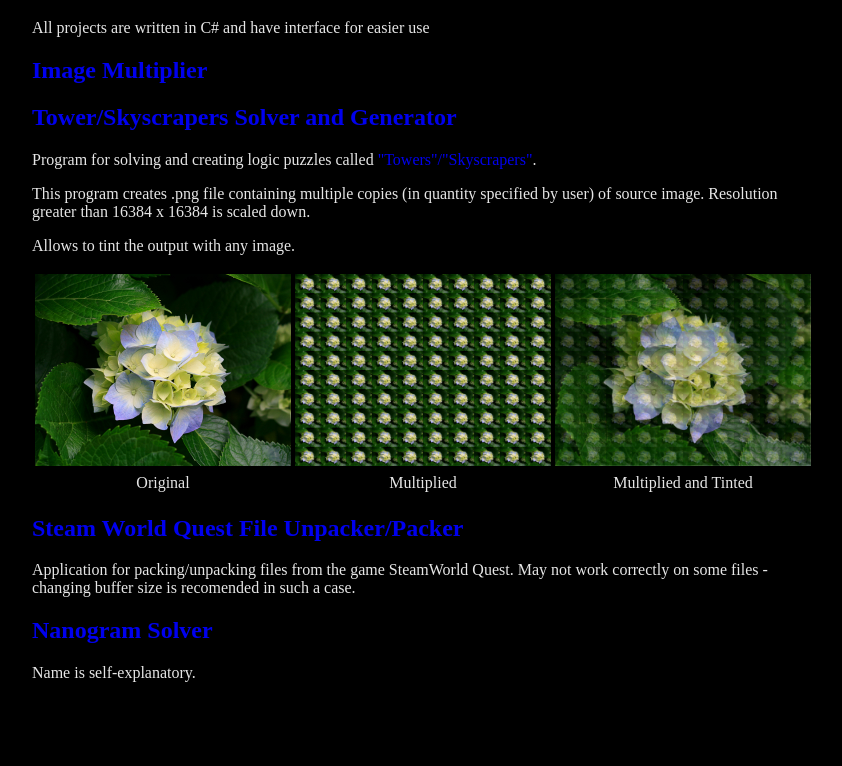
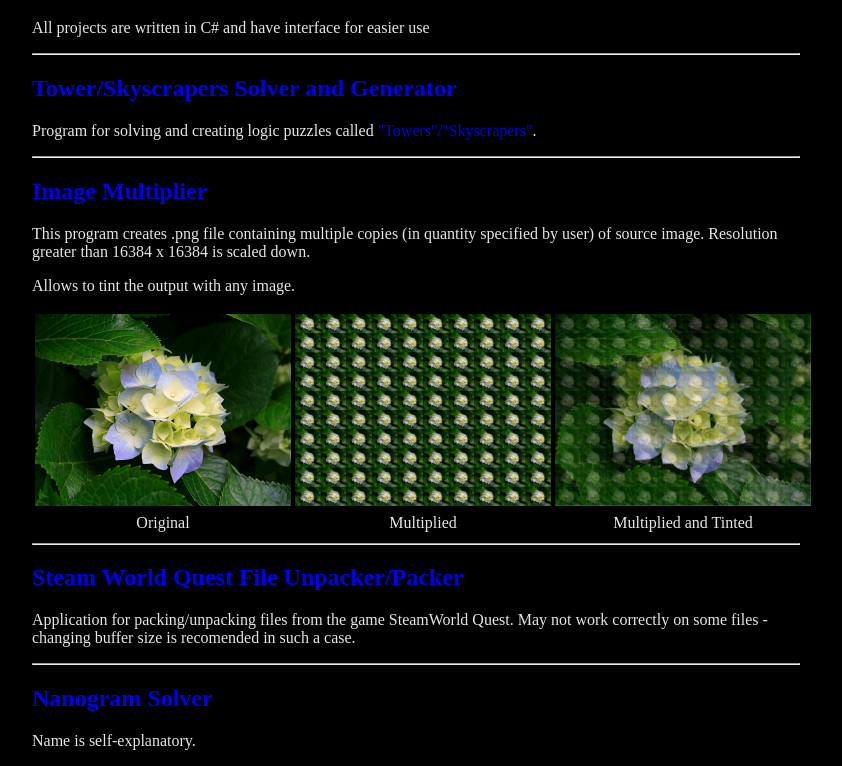
Before and after one commit to Kaszub09/projects, a plain HTML site: page index.html in a window 1280 px wide. Shown: the part 61-827 px from the top of the page, without its empty margins (224-1066 px from the left). Before the commit the page ends 800 px from the top, so only its background shows below. Drawn offline with Linux system fonts and the light colour scheme.

Commit message:
Update index.html

```diff
--- a/index.html
+++ b/index.html
@@ -1,7 +1,7 @@
 <!DOCTYPE html>
 <html>
 <head>
-<title>Page Title</title>
+<title>Projects</title>
 <style>
 body {
   background-color: black;
@@ -27,10 +27,13 @@ a:hover {
 <h1 style="text-align: center;">Kaszub09's projects</h1>
 
 <p>All projects are written in C# and have interface for easier use</p>
+	<p> </p>
+	<hr/><h2><a href="https://github.com/Kaszub09/Towers-Solver-and-Generator" >Tower/Skyscrapers Solver and Generator</a></h2>
+<p>Program for solving and creating logic puzzles called <a href="https://www.conceptispuzzles.com/index.aspx?uri=puzzle/skyscrapers/rules" >"Towers"/"Skyscrapers"</a>.</p>
+
+<hr/>
 <h2><a href="https://github.com/Kaszub09/ImageMultiplier" >Image Multiplier</a></h2>
 
-<h2><a href="https://github.com/Kaszub09/Towers-Solver-and-Generator" >Tower/Skyscrapers Solver and Generator</a></h2>
-<p>Program for solving and creating logic puzzles called <a href="https://www.conceptispuzzles.com/index.aspx?uri=puzzle/skyscrapers/rules" >"Towers"/"Skyscrapers"</a>.</p>
 
 <p>This program creates .png file containing multiple copies (in quantity specified by user) of source image. Resolution greater than 16384 x 16384 is scaled down.</p>
 <p>Allows to tint the output with any image.</p>
@@ -49,10 +52,10 @@ a:hover {
 </tbody>
 </table>
 
-<h2><a href="https://github.com/Kaszub09/SteamWorldQuestFileUnpacker" >Steam World Quest File Unpacker/Packer</a></h2>
+<hr/><h2><a href="https://github.com/Kaszub09/SteamWorldQuestFileUnpacker" >Steam World Quest File Unpacker/Packer</a></h2>
 <p>Application for packing/unpacking files from the game SteamWorld Quest. May not work correctly on some files - changing buffer size is recomended in such a case.</p>
 
-<h2><a href="https://github.com/Kaszub09/NanogramSolver" >Nanogram Solver</a></h2>
+<hr/><h2><a href="https://github.com/Kaszub09/NanogramSolver" >Nanogram Solver</a></h2>
 <p>Name is self-explanatory.</p>
 
 </body>
```
